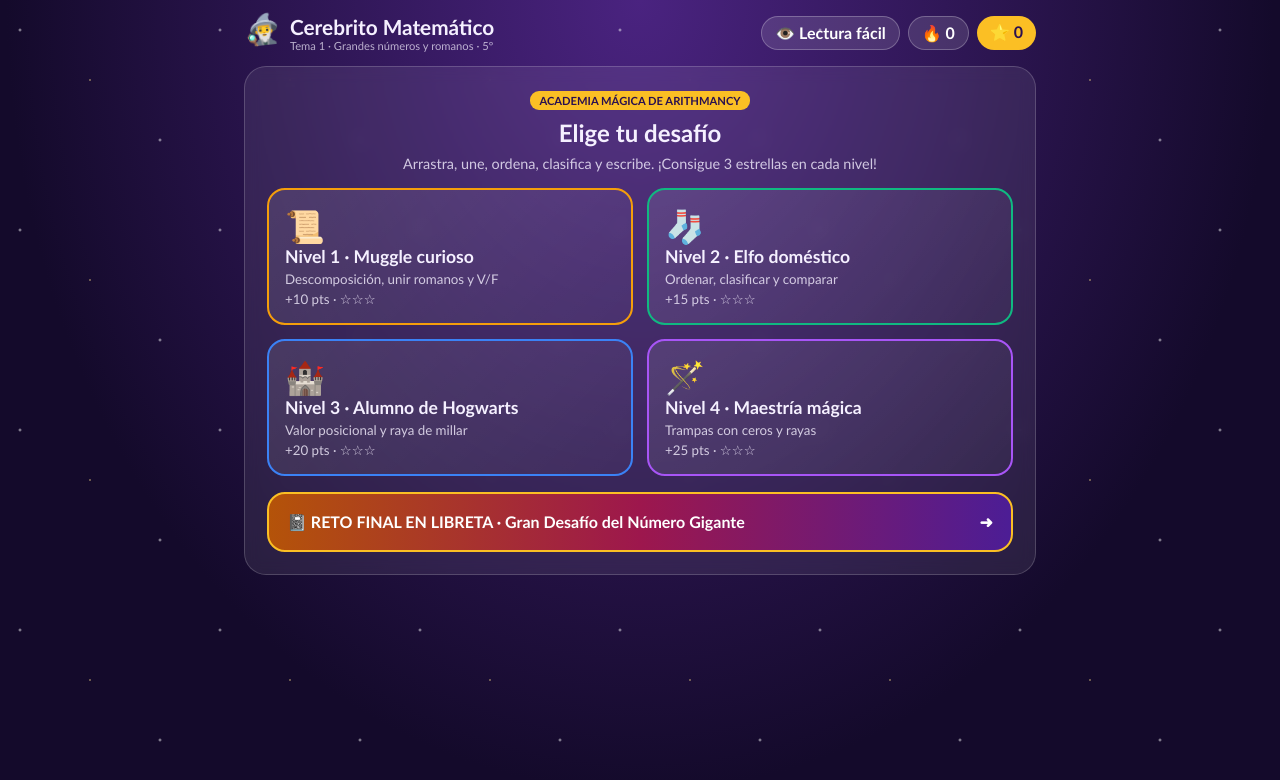
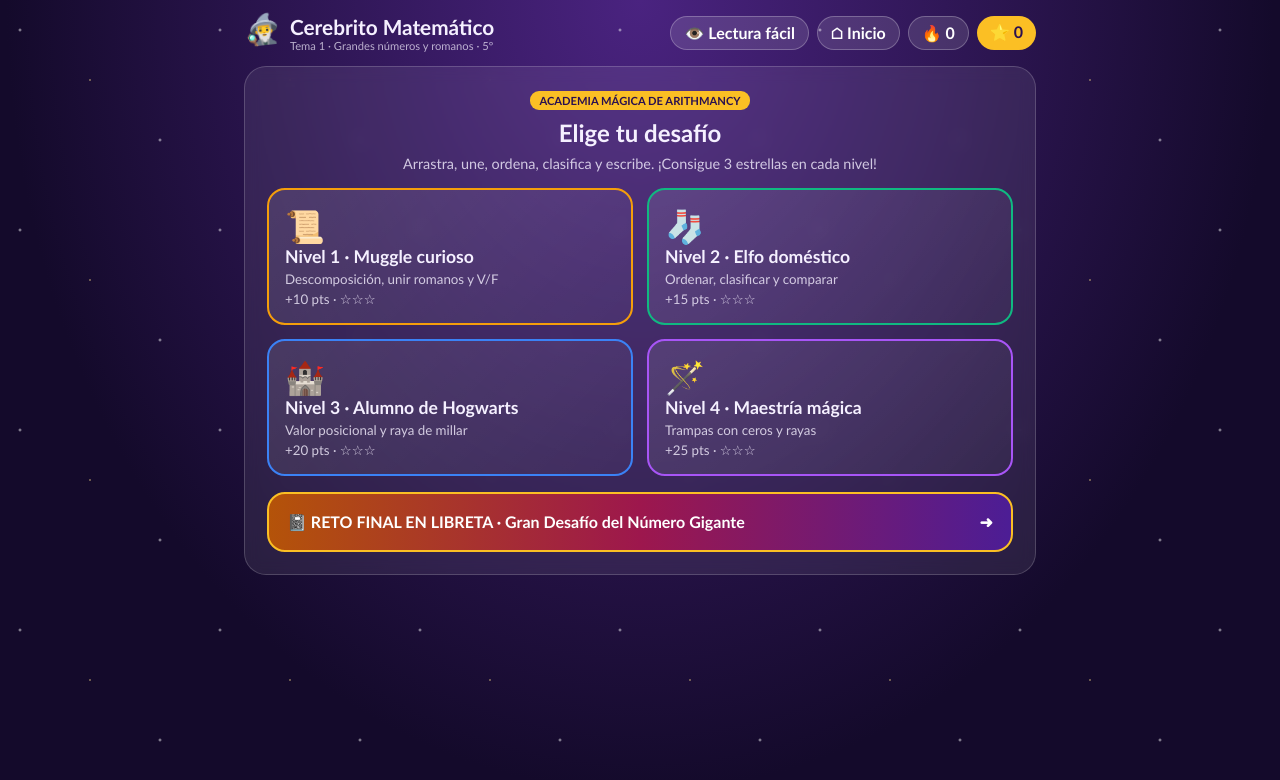
Before and after one commit to jsaehid340/Juego-Matematicas-5, a plain HTML site: page tema1/index.html in a window 1280 px wide. Drawn offline with Linux system fonts and the light colour scheme.

Commit message:
Update index.html

```diff
--- a/tema1/index.html
+++ b/tema1/index.html
@@ -56,7 +56,7 @@ h1{margin:0;font-size:1.3rem}h1 small{display:block;font-size:.7rem;font-weight:
 <div class="wrap">
 <header>
  <div style="display:flex;gap:10px;align-items:center"><span class="logo">🧙‍♂️</span><h1>Cerebrito Matemático<small>Tema 1 · Grandes números y romanos · 5º</small></h1></div>
- <div style="display:flex;gap:8px"><button class="pill" onclick="document.body.classList.toggle('dys')">👁️ Lectura fácil</button><span class="pill">🔥 <span id="st">0</span></span><span class="pill gold">⭐ <span id="sc">0</span></span></div>
+<div style="display:flex;gap:8px;flex-wrap:wrap"><button class="pill" onclick="document.body.classList.toggle('dys')">👁️ Lectura fácil</button><a href="../index.html" class="pill" style="text-decoration:none">⌂ Inicio</a><span class="pill">🔥 <span id="st">0</span></span><span class="pill gold">⭐ <span id="sc">0</span></span></div>
 </header>
 
 <section id="home" class="card">
```
